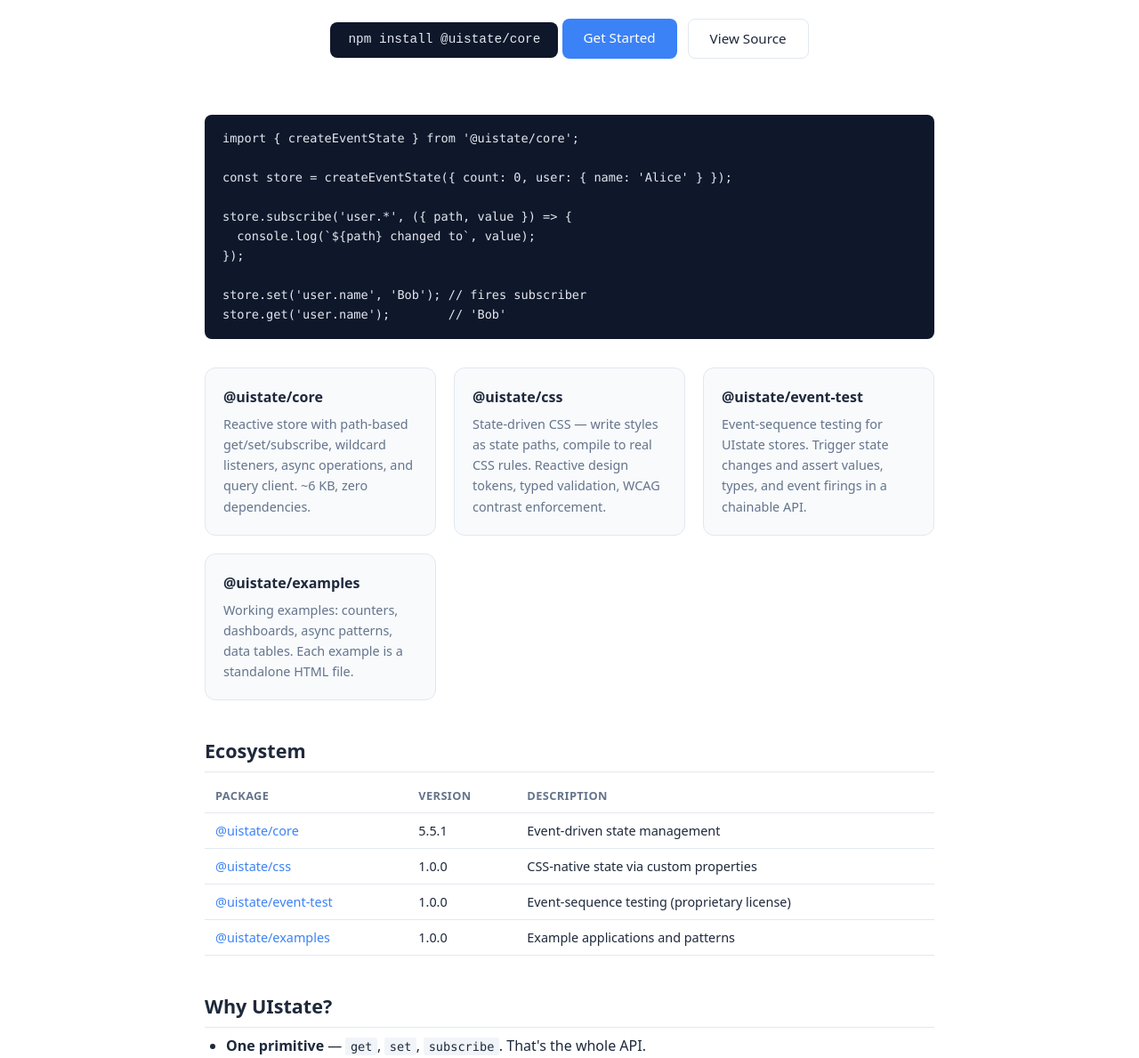
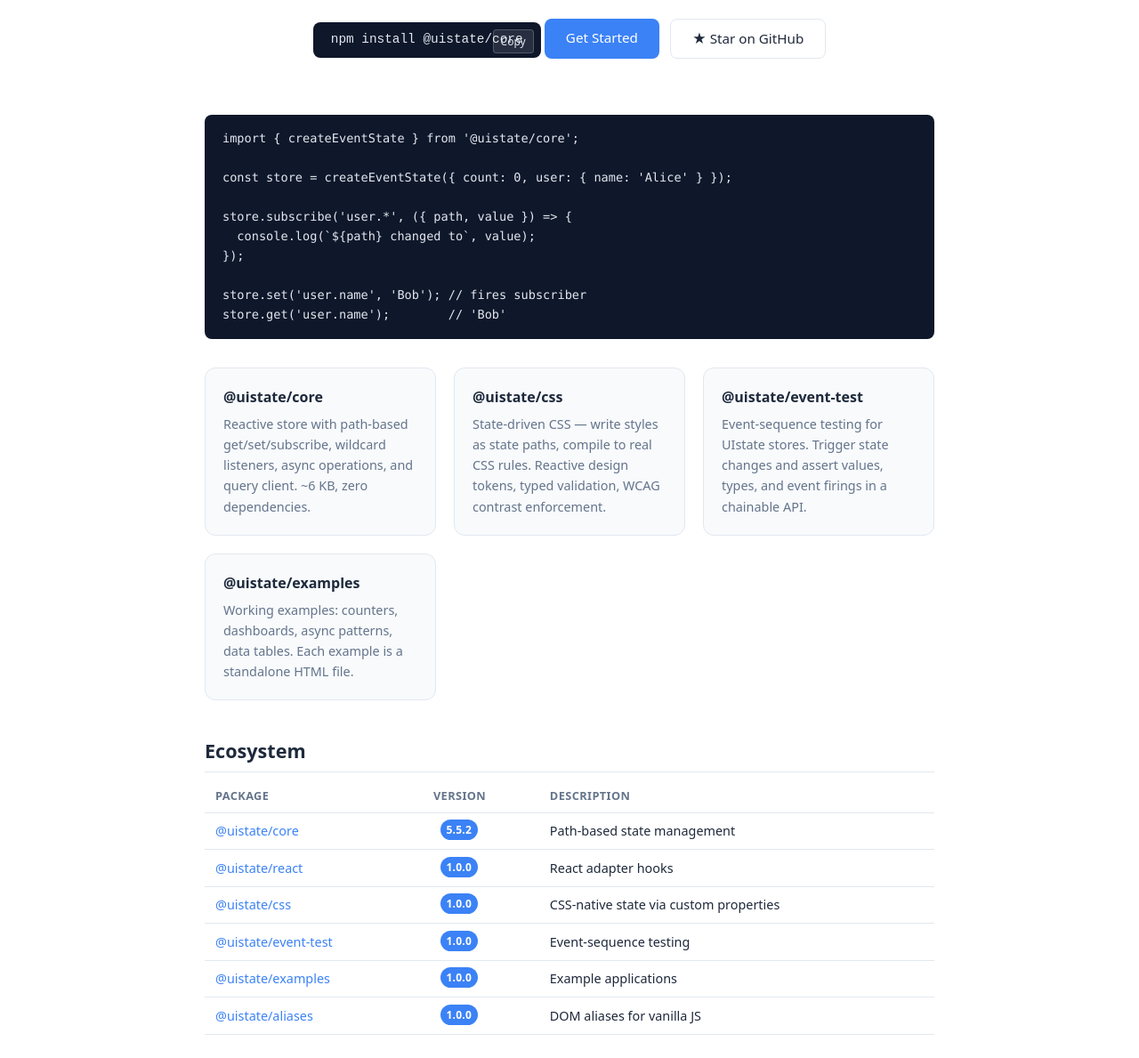
Before and after one commit to ImsirovicAjdin/uistate-docs, a plain HTML site: page index.html in a window 1280 px wide. Shown: the part 274-1463 px from the top of the page at 89% size. Drawn offline with Linux system fonts and the light colour scheme.

Commit message:
Add version badges, copy-to-clipboard on install, star links in header

```diff
--- a/index.html
+++ b/index.html
@@ -18,7 +18,7 @@
     <a href="event-test.html">Event Test</a>
   </nav>
   <div class="header-right">
-    <a href="https://github.com/ImsirovicAjdin/uistate">GitHub</a>
+    <a href="https://github.com/ImsirovicAjdin/uistate/stargazers" class="star-link">★ Star</a>
     <a href="https://www.npmjs.com/package/@uistate/core">npm</a>
     <button id="theme-toggle" onclick="__toggleTheme()" aria-label="Switch theme">☾</button>
   </div>
@@ -28,10 +28,13 @@
   <div class="hero">
     <h1>UIstate</h1>
     <p class="tagline">Path-based state management with wildcard subscriptions, async support, and state-driven CSS.</p>
-    <div class="install">npm install @uistate/core</div>
+    <div class="install-wrap">
+      <div class="install">npm install @uistate/core</div>
+      <button class="copy-btn" onclick="__copy('npm install @uistate/core', this)">Copy</button>
+    </div>
     <div class="cta">
       <a href="core.html" class="primary">Get Started</a>
-      <a href="https://github.com/ImsirovicAjdin/uistate" class="secondary">View Source</a>
+      <a href="https://github.com/ImsirovicAjdin/uistate/stargazers" class="secondary">★ Star on GitHub</a>
     </div>
   </div>
 
@@ -73,23 +76,33 @@ store.get('user.name');        // 'Bob'</code></pre>
     <tbody>
       <tr>
         <td><a href="core.html">@uistate/core</a></td>
-        <td>5.5.1</td>
-        <td>Event-driven state management</td>
+        <td><span class="version-badge">5.5.2</span></td>
+        <td>Path-based state management</td>
+      </tr>
+      <tr>
+        <td><a href="react.html">@uistate/react</a></td>
+        <td><span class="version-badge">1.0.0</span></td>
+        <td>React adapter hooks</td>
       </tr>
       <tr>
         <td><a href="css.html">@uistate/css</a></td>
-        <td>1.0.0</td>
+        <td><span class="version-badge">1.0.0</span></td>
         <td>CSS-native state via custom properties</td>
       </tr>
       <tr>
         <td><a href="event-test.html">@uistate/event-test</a></td>
-        <td>1.0.0</td>
-        <td>Event-sequence testing (proprietary license)</td>
+        <td><span class="version-badge">1.0.0</span></td>
+        <td>Event-sequence testing</td>
       </tr>
       <tr>
         <td><a href="https://www.npmjs.com/package/@uistate/examples">@uistate/examples</a></td>
-        <td>1.0.0</td>
-        <td>Example applications and patterns</td>
+        <td><span class="version-badge">1.0.0</span></td>
+        <td>Example applications</td>
+      </tr>
+      <tr>
+        <td><a href="https://www.npmjs.com/package/@uistate/aliases">@uistate/aliases</a></td>
+        <td><span class="version-badge">1.0.0</span></td>
+        <td>DOM aliases for vanilla JS</td>
       </tr>
     </tbody>
   </table>
@@ -109,5 +122,14 @@ store.get('user.name');        // 'Bob'</code></pre>
 
 </main>
 
+<script>
+function __copy(text, btn) {
+  navigator.clipboard.writeText(text).then(function () {
+    btn.textContent = 'Copied!';
+    btn.classList.add('copied');
+    setTimeout(function () { btn.textContent = 'Copy'; btn.classList.remove('copied'); }, 1500);
+  });
+}
+</script>
 </body>
 </html>
--- a/style.css
+++ b/style.css
@@ -337,6 +337,79 @@ th {
   margin-bottom: 0.75rem;
 }
 
+/* ---- Version badge ---- */
+.version-badge {
+  display: inline-block;
+  font-size: 0.75rem;
+  font-weight: 600;
+  background: var(--accent);
+  color: #fff;
+  padding: 0.15em 0.55em;
+  border-radius: 1rem;
+  vertical-align: middle;
+  margin-left: 0.5rem;
+  position: relative;
+  top: -2px;
+  letter-spacing: 0.02em;
+}
+
+/* ---- Copy button on install blocks ---- */
+.install-wrap {
+  position: relative;
+  display: inline-block;
+}
+
+.install-wrap pre {
+  margin-bottom: 0;
+  padding-right: 3.5rem;
+}
+
+.copy-btn {
+  position: absolute;
+  top: 0.5rem;
+  right: 0.5rem;
+  background: rgba(255,255,255,0.1);
+  border: 1px solid rgba(255,255,255,0.2);
+  color: var(--code-block-text);
+  font-size: 0.75rem;
+  padding: 0.25rem 0.5rem;
+  border-radius: 0.25rem;
+  cursor: pointer;
+  font-family: system-ui, sans-serif;
+  transition: background 0.15s, border-color 0.15s;
+}
+
+.copy-btn:hover {
+  background: rgba(255,255,255,0.2);
+  border-color: rgba(255,255,255,0.35);
+}
+
+.copy-btn.copied {
+  background: #16a34a;
+  border-color: #16a34a;
+  color: #fff;
+}
+
+/* ---- Star link in header ---- */
+.star-link {
+  display: inline-flex;
+  align-items: center;
+  gap: 0.3rem;
+  font-size: 0.85rem;
+  color: var(--text-muted);
+  text-decoration: none;
+  border: 1px solid var(--border);
+  padding: 0.2rem 0.6rem;
+  border-radius: 0.375rem;
+  transition: border-color 0.15s, color 0.15s;
+}
+
+.star-link:hover {
+  color: var(--accent);
+  border-color: var(--accent);
+  text-decoration: none;
+}
+
 /* ---- Responsive ---- */
 @media (max-width: 768px) {
   .sidebar { display: none; }
```
Also changed, not shown: core.html (+15 -3 lines), css.html (+15 -3 lines), event-test.html (+15 -3 lines), react.html (+15 -3 lines).
